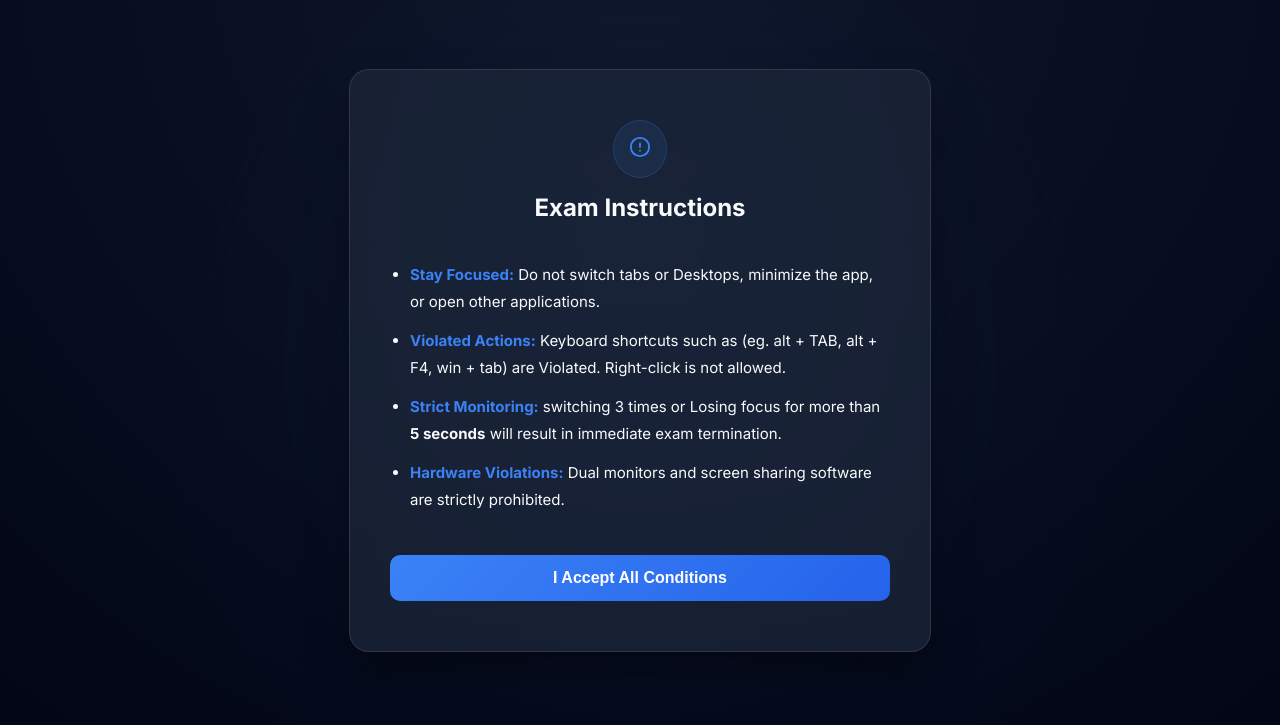
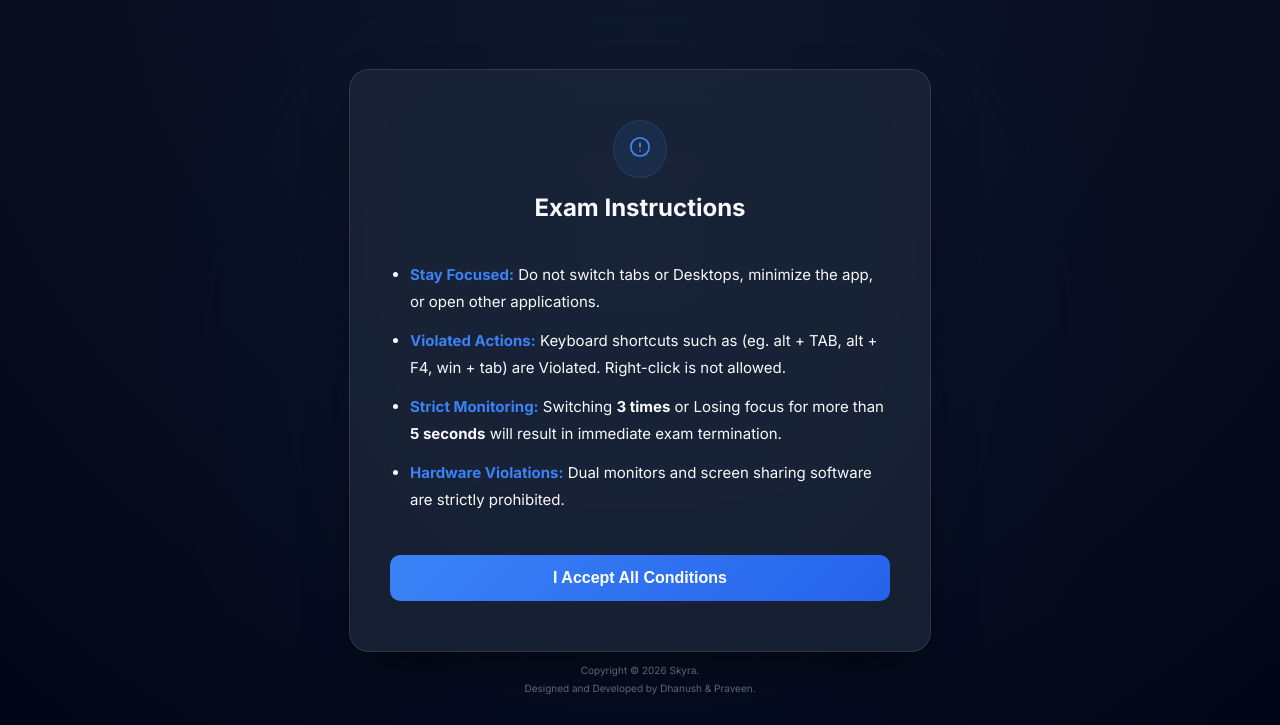
Before and after one commit to MrCoyote2075/Skyra, an Electron app: page index.html in a window 1280 px wide. Shown: the part 75-800 px from the top of the page. Drawn offline with Linux system fonts and the light colour scheme; no server answers.

Commit message:
feat: added credits on footer sections

```diff
--- a/index.html
+++ b/index.html
@@ -39,7 +39,7 @@
         style="width: 120px; height: 120px; border-radius: 20px; box-shadow: 0 0 30px rgba(59, 130, 246, 0.5); animation: pulse 2s infinite;"
         onerror="this.style.display='none'">
       <h1
-        style="font-size: 48px; margin: 20px 0 5px 0; background: linear-gradient(to right, #ffffff, #60a5fa); -webkit-background-clip: text; -webkit-text-fill-color: transparent;">
+        style="font-size: 48px; margin: 20px 0 5px 0; background: linear-gradient(to right, #ffffff, #60a5fa); -webkit-background-clip: text; background-clip: text; -webkit-text-fill-color: transparent;">
         Skyra</h1>
       <p style="color: var(--text-muted); font-size: 16px; text-transform: uppercase; letter-spacing: 4px;">Initializing
         Secure Environment...</p>
@@ -58,13 +58,14 @@
       </div>
       <h2 style="margin-top: 0;">Exam Instructions</h2>
       <ul class="rules-list">
-        <li><strong style="color: var(--primary);">Stay Focused:</strong> Do not switch tabs or Desktops, minimize the app, or open
+        <li><strong style="color: var(--primary);">Stay Focused:</strong> Do not switch tabs or Desktops, minimize the
+          app, or open
           other applications.</li>
         <li><strong style="color: var(--primary);">Violated Actions:</strong> Keyboard
           shortcuts such as (eg. alt + TAB, alt + F4, win + tab)
           are Violated. Right-click is not allowed.</li>
-        <li><strong style="color: var(--primary);">Strict Monitoring:</strong> switching 3 times or Losing focus for more than <strong>5
-            seconds</strong> will result in immediate exam termination.</li>
+        <li><strong style="color: var(--primary);">Strict Monitoring:</strong> Switching <strong>3 times</strong> or Losing focus for
+          more than <strong>5 seconds</strong> will result in immediate exam termination.</li>
         <li><strong style="color: var(--primary);">Hardware Violations:</strong> Dual monitors and screen sharing
           software are
           strictly prohibited.</li>
@@ -81,6 +82,11 @@
         <input type="text" id="code" placeholder="eg. DP-XXXXXX" autocomplete="off" />
       </div>
       <button class="start" onclick="startExam()">Launch Exam</button>
+    </div>
+
+    <div class="credits-footer" id="credits">
+      <p>Copyright &copy; 2026 Skyra.</p>
+      <p>Designed and Developed by Dhanush & Praveen.</p>
     </div>
 
     <!-- BLUR WARNING OVERLAY -->
--- a/main.js
+++ b/main.js
@@ -55,7 +55,7 @@ function preventShortcuts(event, input) {
 
     if (
         input.key === "F12" ||
-        // input.key === "F11" ||
+        input.key === "F11" ||
         (modifier && ["w", "t"].includes(input.key.toLowerCase())) ||
         (input.alt && input.key === "Tab") ||
         (input.alt && input.key === "F4")
--- a/renderer.js
+++ b/renderer.js
@@ -1,6 +1,6 @@
 let countdownInterval;
 
-// 🟢 Network Latency Checker
+// Network Latency Checker
 function checkNetwork() {
     const start = Date.now();
     // Using a fast, reliable endpoint with no-cors to avoid CORS errors.
@@ -36,6 +36,7 @@ function checkNetwork() {
             }
         });
 }
+
 // Run network check immediately and every 5 seconds
 setTimeout(checkNetwork, 1000);
 setInterval(checkNetwork, 5000);
@@ -43,10 +44,10 @@ setInterval(checkNetwork, 5000);
 window.addEventListener("DOMContentLoaded", () => {
     setTimeout(() => {
         document.getElementById("splash-screen").style.display = "none";
+        // document.getElementById("credits").style.display = "block";
         document.getElementById("rules-screen").style.display = "flex";
-        // 🟢 Show the top bar when the splash screen ends!
         document.getElementById("app-header").style.display = "flex";
-    }, 3000);
+    }, 4000);
 });
 
 
@@ -57,7 +58,7 @@ function acceptRules() {
 }
 
 function startExam() {
-    // 🟢 NEW: Prevent loading if there is no internet
+    // Prevent loading if there is no internet
     const networkText = document.getElementById("network-status").innerText;
     if (networkText.includes("Offline") || networkText.includes("Checking")) {
         showError("No internet connection! Please check your network and try again.");
@@ -97,7 +98,7 @@ function confirmExit() {
 }
 
 function refreshExam() {
-    document.getElementById("loading-overlay").style.display = "flex"; // Show loader
+    document.getElementById("loading-overlay").style.display = "flex";
     window.electronAPI.refreshExam();
 }
 
@@ -186,7 +187,7 @@ window.electronAPI.onShowTerminated((event, reason) => {
 
 // Home Button Functionality
 function goHome() {
-    window.electronAPI.goHome(); // Calls our new safe memory-cleanup function
+    window.electronAPI.goHome();
     document.getElementById("login-container").style.display = "block";
     document.getElementById("btn-home").style.display = "none";
     document.getElementById("btn-refresh").style.display = "none";
--- a/styles.css
+++ b/styles.css
@@ -38,7 +38,7 @@ body {
 
 .left, .right { display: flex; align-items: center; gap: 12px; }
 .logo { width: 36px; height: 36px; border-radius: 8px; }
-.title { font-size: 22px; font-weight: 700; background: linear-gradient(to right, #ffffff, #94a3b8); -webkit-background-clip: text; -webkit-text-fill-color: transparent; }
+.title { font-size: 22px; font-weight: 700; background: linear-gradient(to right, #ffffff, #94a3b8); -webkit-background-clip: text; background-clip: text; -webkit-text-fill-color: transparent; }
 .badge { background: rgba(16, 185, 129, 0.15); color: #34d399; font-size: 11px; font-weight: 600; padding: 4px 8px; border-radius: 12px; }
 
 .btn-header { padding: 8px 16px; border: none; border-radius: 8px; cursor: pointer; font-weight: 600; font-size: 14px; transition: all 0.2s ease; }
@@ -118,7 +118,7 @@ button.start:active { transform: translateY(0); }
 .btn-confirm { padding: 10px 20px; border-radius: 8px; background: var(--danger); color: white; border: none; cursor: pointer; font-weight: 600; transition: background 0.2s; }
 .btn-confirm:hover { background: var(--danger-hover); }
 
-/* 🟢 NEW: Loader Spinner CSS */
+/* Loader Spinner CSS */
 .loader {
     width: 60px;
     height: 60px;
@@ -132,3 +132,26 @@ button.start:active { transform: translateY(0); }
     0% { transform: rotate(0deg); }
     100% { transform: rotate(360deg); }
 }
+
+.credits-footer {
+    /* display: none; */
+    position: absolute;
+    bottom: 25px;
+    width: 100%;
+    text-align: center;
+    z-index: 5;
+    animation: slideUp 0.6s cubic-bezier(0.16, 1, 0.3, 1);
+}
+
+.credits-footer p {
+    margin: 6px 0;
+    font-size: 10px;
+    color: var(--text-muted);
+    font-weight: 500;
+    opacity: 0.6;
+    transition: opacity 0.3s ease;
+}
+
+.credits-footer:hover p {
+    opacity: 1;
+}
```
Also changed, not shown: 1 other file.
